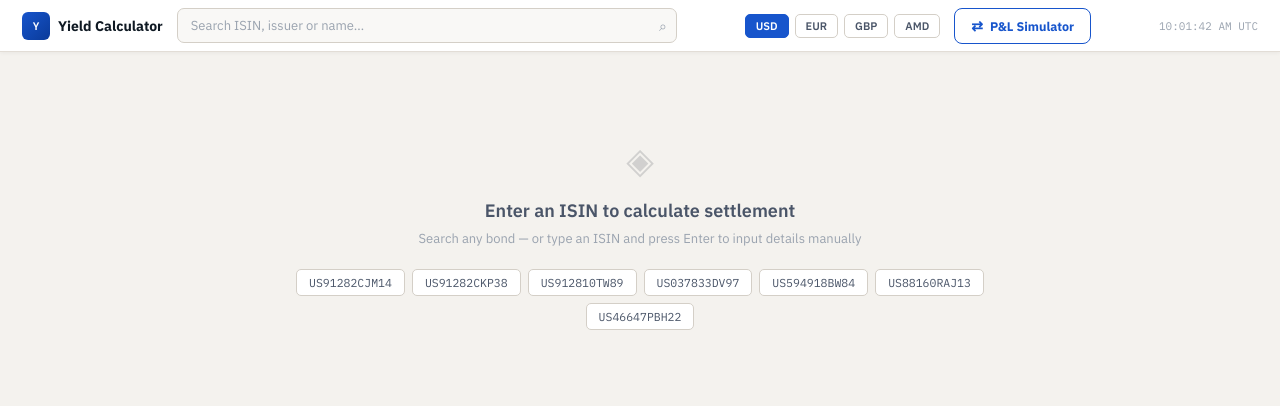
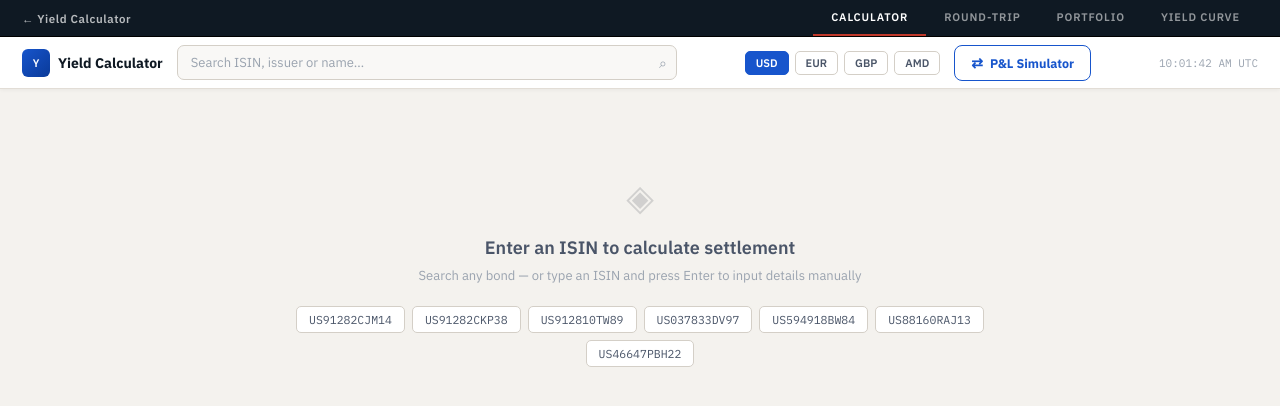
Before and after one commit to Garik725/Yield-Calculator, a Next.js app: page /calc in a window 1280 px wide. Shown: the top 406 px of the page. Built offline with nearby package versions, Linux system fonts and the light colour scheme.

Commit message:
Update calculator with module navigation

```diff
--- a/pages/calc.js
+++ b/pages/calc.js
@@ -1,6 +1,7 @@
 // pages/calc.js
 import { useState, useEffect, useRef, useCallback } from 'react';
 import Head from 'next/head';
+import Link from 'next/link';
 import {
   addBusinessDays, isoDate, fmtDate, parseDate, fullCalc, bracket, calcAccrued,
   ytmFromClean, cleanFromYtm
@@ -429,7 +430,15 @@ export default function Calc() {
         *{box-sizing:border-box;margin:0;padding:0;}
         body{background:var(--bg);color:var(--text);font-family:var(--sans);min-height:100vh;}
         input,select,button{font-family:var(--sans);}
-        .topbar{display:flex;align-items:center;gap:14px;padding:0 22px;height:52px;background:var(--surface);border-bottom:1px solid var(--border);position:sticky;top:0;z-index:100;box-shadow:0 1px 4px rgba(0,0,0,.05);}
+        .platform-nav{background:#0F1923;border-bottom:1px solid #000;position:sticky;top:0;z-index:101;}
+        .pn-inner{max-width:1400px;margin:0 auto;padding:0 22px;height:36px;display:flex;align-items:center;gap:28px;}
+        .pn-brand{font-family:var(--sans);font-size:11.5px;font-weight:600;letter-spacing:.05em;color:rgba(255,255,255,.7);text-decoration:none;transition:color .15s;}
+        .pn-brand:hover{color:#fff;}
+        .pn-modules{display:flex;gap:0;margin-left:auto;}
+        .pn-mod{padding:0 18px;height:36px;display:flex;align-items:center;font-family:var(--sans);font-size:11px;font-weight:600;letter-spacing:.08em;text-transform:uppercase;color:rgba(255,255,255,.55);text-decoration:none;border-bottom:2px solid transparent;transition:all .15s;}
+        .pn-mod:hover{color:#fff;}
+        .pn-mod.active{color:#fff;border-bottom-color:#C0392B;}
+        .topbar{display:flex;align-items:center;gap:14px;padding:0 22px;height:52px;background:var(--surface);border-bottom:1px solid var(--border);position:sticky;top:36px;z-index:100;box-shadow:0 1px 4px rgba(0,0,0,.05);}
         .logo{display:flex;align-items:center;gap:8px;}
         .logo-sq{width:28px;height:28px;border-radius:6px;background:linear-gradient(135deg,#1755CC,#0A3A99);display:flex;align-items:center;justify-content:center;font-size:11px;font-weight:700;color:#fff;font-family:var(--mono);}
         .logo-name{font-size:14px;font-weight:700;}
@@ -532,6 +541,19 @@ export default function Calc() {
         .ccy-btn.on{background:var(--blue);color:#fff;border-color:var(--blue);}
         @media(max-width:600px){.row{flex-direction:column;}.or-sep{padding:0;}.mp-grid{grid-template-columns:1fr 1fr;}.mp-grid-2{grid-template-columns:1fr;}.info-bar{flex-wrap:wrap;}.ib-cell{min-width:50%;}}
       `}</style>
+
+      {/* PLATFORM NAV — module switcher */}
+      <div className="platform-nav">
+        <div className="pn-inner">
+          <Link href="/" className="pn-brand">← Yield Calculator</Link>
+          <div className="pn-modules">
+            <Link href="/calc" className="pn-mod active">Calculator</Link>
+            <Link href="/revenue" className="pn-mod">Round-Trip</Link>
+            <Link href="/portfolio" className="pn-mod">Portfolio</Link>
+            <Link href="/curve" className="pn-mod">Yield Curve</Link>
+          </div>
+        </div>
+      </div>
 
       {/* TOPBAR */}
       <div className="topbar">
```
